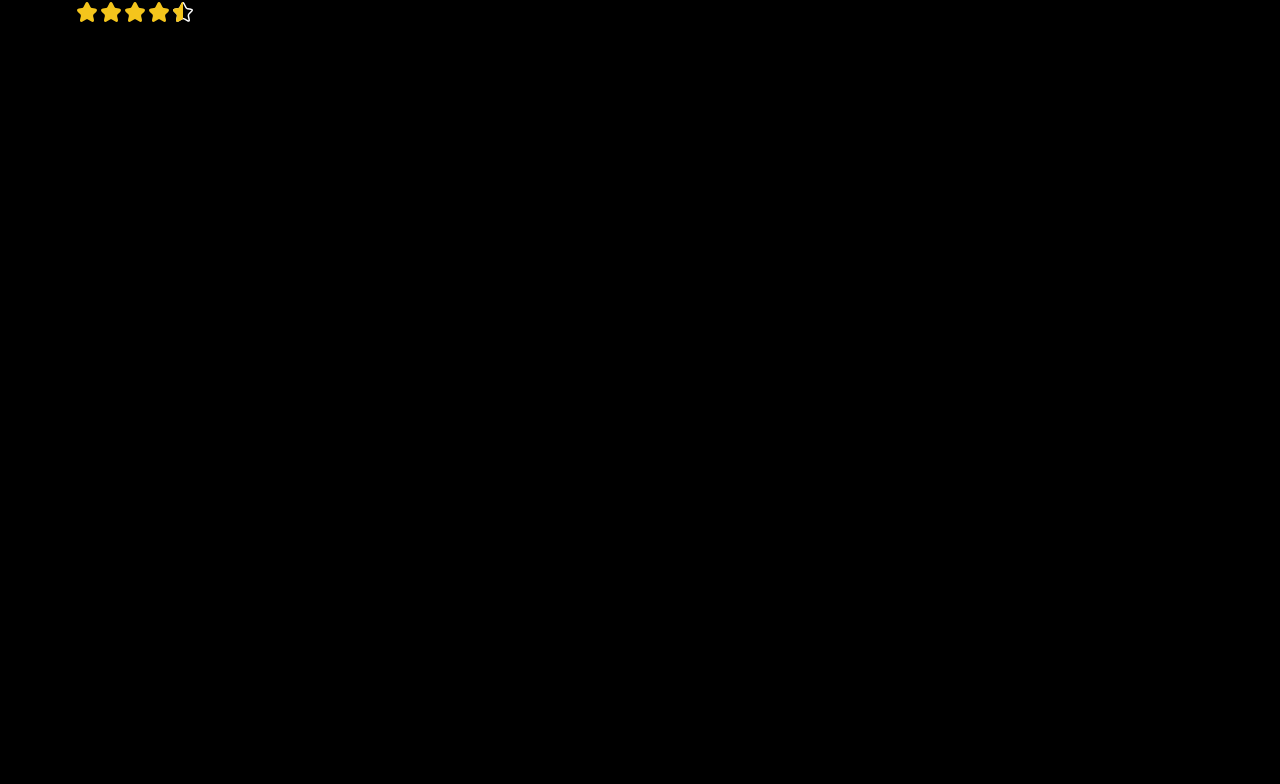
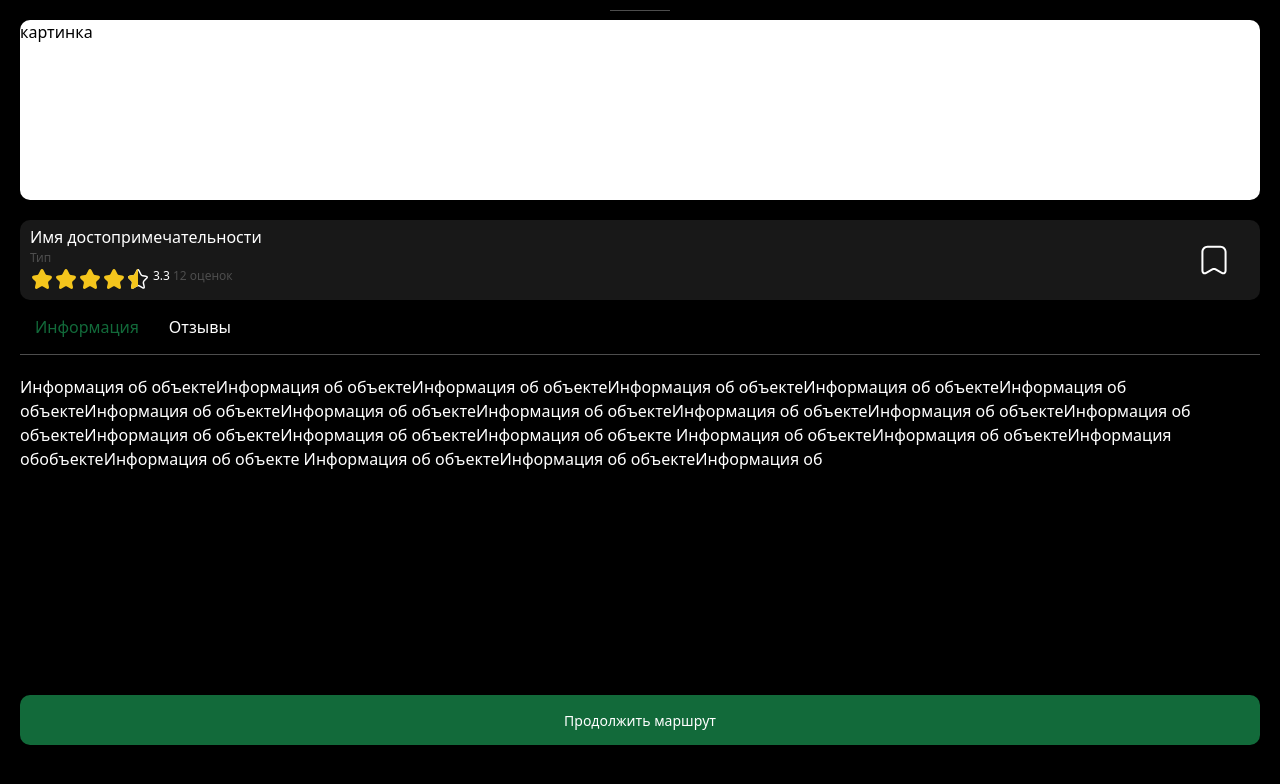
Before and after one commit to TheAndrey777/cybergarden17, a React (Vite) app in the folder client/: page / in a window 1280 px wide. Shown: the top 784 px of the page. Built offline with nearby package versions, Linux system fonts and the light colour scheme.

Commit message:
переделаем потом

```diff
--- a/client/src/App.jsx
+++ b/client/src/App.jsx
@@ -1,9 +1,9 @@
-import SelectStar from "./components/SelectStarRating.jsx";
+import SightBar from './components/SightBar.jsx';
 
 function App() {
   return (
-    <div className="w-100% min-h-screen">
-      <SelectStar />
+    <div className='w-100% min-h-screen'>
+      <SightBar />
     </div>
   );
 }
--- a/client/src/components/SelectStarRating.jsx
+++ b/client/src/components/SelectStar.jsx
@@ -1,10 +1,9 @@
-import React from "react";
-import StarRating from "./StarRating";
+import React from 'react';
+import StarRating from './StarRating';
 
 export default function SelectStar() {
   return (
     <div>
-      SelectStar
       <StarRating value={4.9} size={16} interactive={true} />
     </div>
   );
--- a/client/src/components/SightBar.jsx
+++ b/client/src/components/SightBar.jsx
@@ -1,13 +1,13 @@
 import React from 'react';
 import StarRating from './StarRating';
 import mark from '/mark-favourite.svg';
-import arrow from '/arrow-right-circle.svg';
+import SelectStar from './SelectStar';
 
 export default function SightBar() {
   const [open, setOpen] = React.useState(0);
 
   return (
-    <div className='relative w-[100%] min-h-screen px-[20px] pb-[100px] bg-slate-400'>
+    <div className='relative w-[100%] min-h-screen px-[20px] pb-[100px] '>
       <div className='h-[100%] '>
         <div className='w-[100%] h-[20px] flex justify-center items-center'>
           <div className='w-[60px] h-[1px] bg-[#4D4D4D]'></div>
@@ -53,15 +53,38 @@ export default function SightBar() {
       <div className='relative w-[100%] h-[100%] pt-[20px]'>
         {open === 0 ? (
           <>
-            <div className='text-white '></div>
+            <div className='text-white h-[300px] overflow-y-scroll overflow-x-hidden'>
+              Информация об объектеИнформация об объектеИнформация об объектеИнформация об
+              объектеИнформация об объектеИнформация об объектеИнформация об объектеИнформация об
+              объектеИнформация об объектеИнформация об объектеИнформация об объектеИнформация об
+              объектеИнформация об объектеИнформация об объектеИнформация об объекте Информация об
+              объектеИнформация об объектеИнформация обобъектеИнформация об объекте Информация об
+              объектеИнформация об объектеИнформация об
+            </div>
+            <div className='rounded-[10px] mt-[20px] flex items-center justify-center h-[50px] bg-[#126A3A]'>
+              <div className='text-[14px] font-medium text-white'>{'Продолжить маршрут'}</div>
+            </div>
           </>
         ) : (
-          <div className='text-white'>
-            <div className='w-[100%] h-20 bg-[#181818] rounded-[10px]'>
-              <div className='p-[10px]'>Оцените место</div>
-              <StarRating value={4.9} size={30} />
+          <>
+            <div className='text-white'>
+              <div className='w-[100%] h-20 bg-[#181818] rounded-[10px]'>
+                <div className='p-[10px]'>Оцените место</div>
+                <div className='w-[100%] flex justify-center'>
+                  <SelectStar value={4.9} size={30} />
+                </div>
+              </div>
             </div>
-          </div>
+
+            <textarea
+              placeholder='Поделитесь впечатлениями'
+              className='text-[14px] w-[100%] h-[200px] mt-[20px] bg-[#181818] rounded-[10px]  text-white p-[10px]'
+            ></textarea>
+
+            <div className='rounded-[10px] flex mt-[20px] items-center justify-center h-[50px] bg-[#126A3A]'>
+              <div className='text-[14px] font-medium text-white'>{'Отправить отзыв'}</div>
+            </div>
+          </>
         )}
       </div>
     </div>
```
